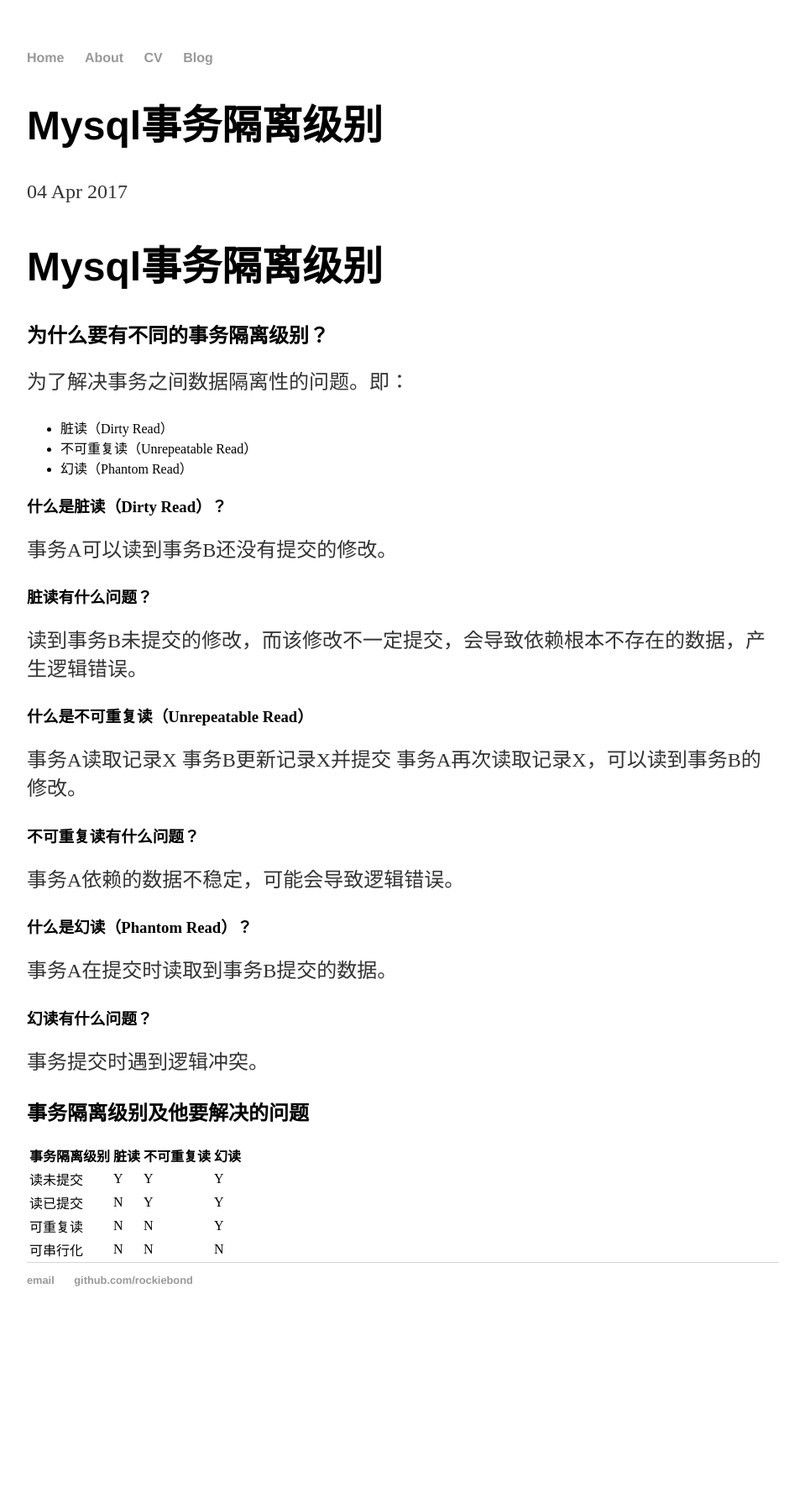
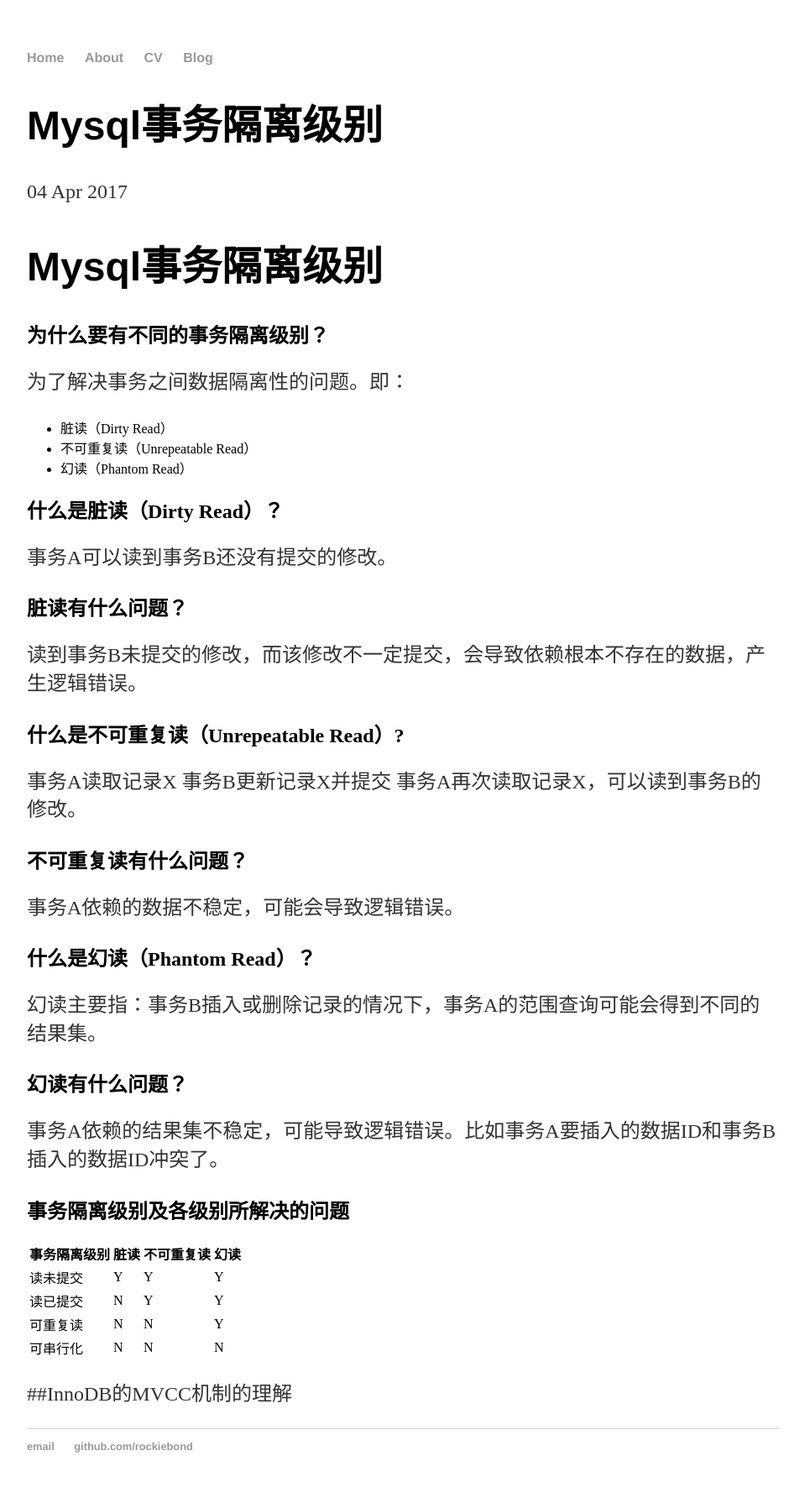
Before and after one commit to rockiebond/rockiebond.github.io, a Jekyll site: the page built from _posts/2017-04-04-Mysql事务隔离级别.md, in a window 1280 px wide. Shown: the whole page at 84% size, without its empty margins (160-1119 px from the left). Built offline with Jekyll 4.4.1, drawn with Linux system fonts in a browser that asks for light colours; our own code applies the rules of GitHub Pages for plain Markdown files; before the commit the page ends 1592 px from its top, so only the background shows below that.

Commit message:
Update 2017-04-04-Mysql事务隔离级别.md

```diff
--- a/_posts/2017-04-04-Mysql事务隔离级别.md
+++ b/_posts/2017-04-04-Mysql事务隔离级别.md
@@ -5,31 +5,34 @@
 - 不可重复读（Unrepeatable Read）
 - 幻读（Phantom Read）
 
-### 什么是脏读（Dirty Read）？
+## 什么是脏读（Dirty Read）？
+
 事务A可以读到事务B还没有提交的修改。
 
-### 脏读有什么问题？
+## 脏读有什么问题？
 读到事务B未提交的修改，而该修改不一定提交，会导致依赖根本不存在的数据，产生逻辑错误。
 
-### 什么是不可重复读（Unrepeatable Read）
+## 什么是不可重复读（Unrepeatable Read）?
 事务A读取记录X
 事务B更新记录X并提交
 事务A再次读取记录X，可以读到事务B的修改。
 
-### 不可重复读有什么问题？
+## 不可重复读有什么问题？
 事务A依赖的数据不稳定，可能会导致逻辑错误。
 
-### 什么是幻读（Phantom Read）？
-事务A在提交时读取到事务B提交的数据。
+## 什么是幻读（Phantom Read）？
+幻读主要指：事务B插入或删除记录的情况下，事务A的范围查询可能会得到不同的结果集。
 
-### 幻读有什么问题？
-事务提交时遇到逻辑冲突。
+## 幻读有什么问题？
+事务A依赖的结果集不稳定，可能导致逻辑错误。比如事务A要插入的数据ID和事务B插入的数据ID冲突了。
 
-## 事务隔离级别及他要解决的问题
+## 事务隔离级别及各级别所解决的问题
 
-|事务隔离级别|脏读|不可重复读|幻读|
-|--|--|--|--|
-|读未提交|Y|Y|Y|
-|读已提交|N|Y|Y|
-|可重复读|N|N|Y|
-|可串行化|N|N|N|
+| 事务隔离级别 | 脏读 | 不可重复读 | 幻读 |
+| -- | -- | -- | -- |
+| 读未提交 | Y | Y | Y |
+| 读已提交 | N | Y | Y |
+| 可重复读 | N | N | Y |
+| 可串行化 | N | N | N |
+
+##InnoDB的MVCC机制的理解
```
